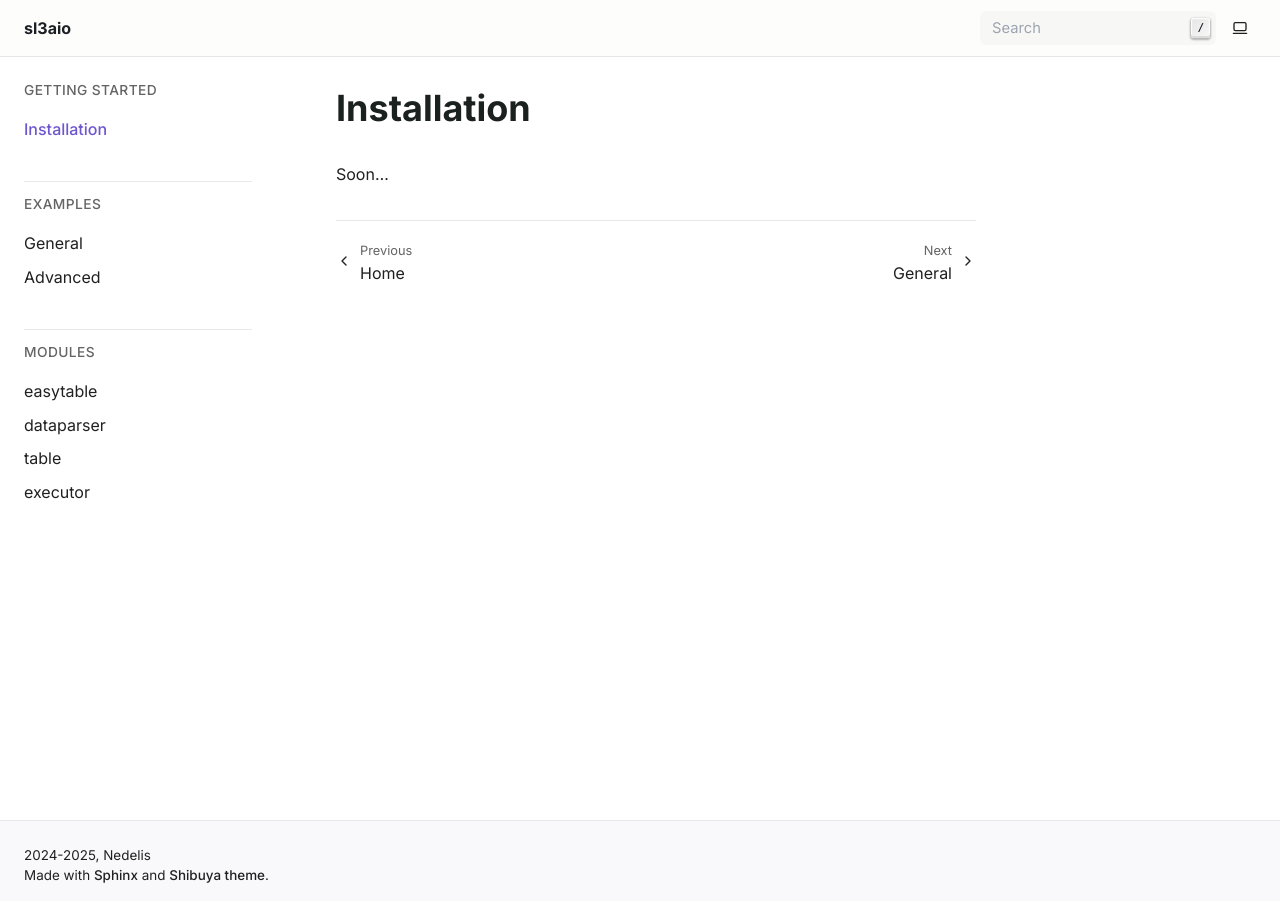
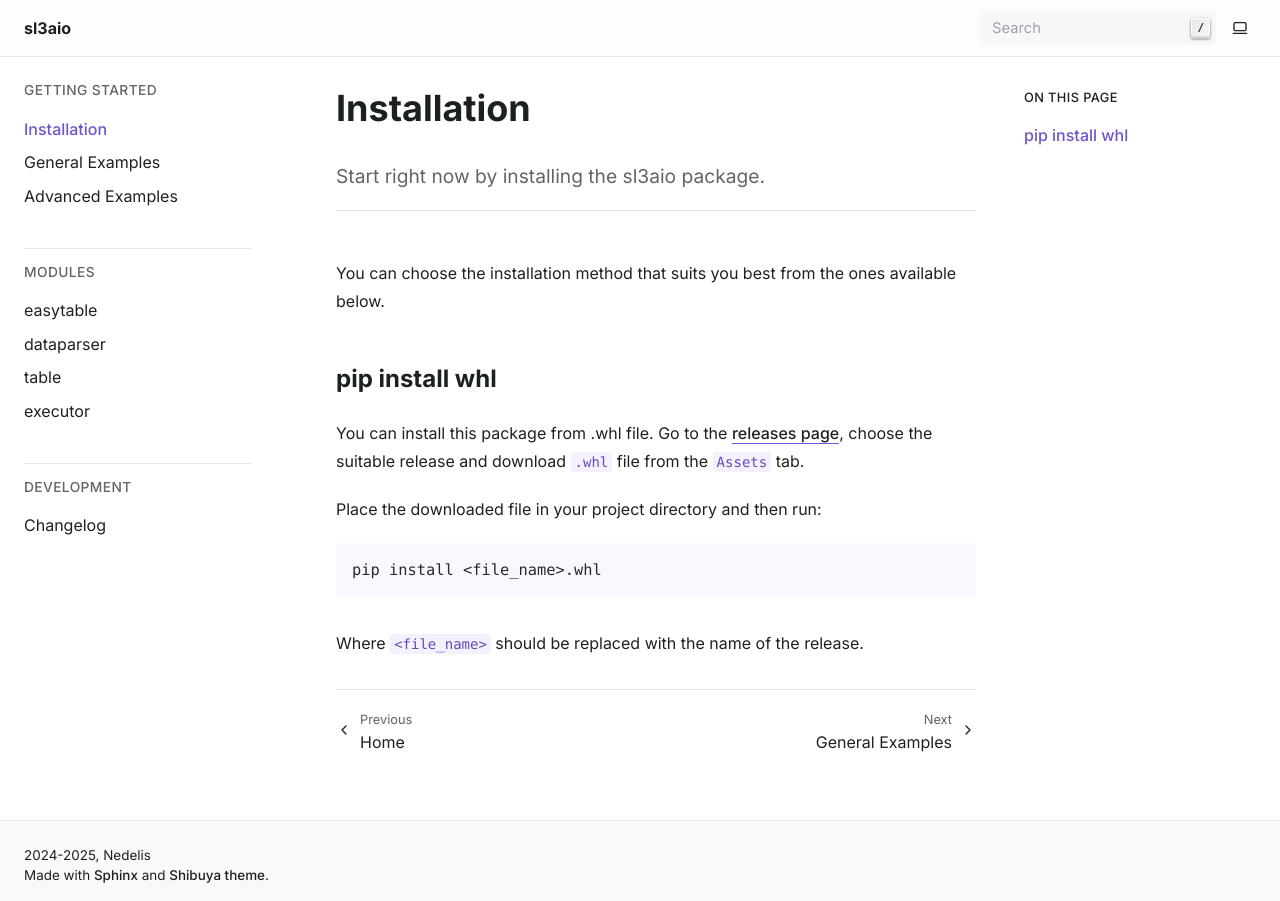
Before and after one commit to Nedelis/sl3aio, a Sphinx documentation site: the page built from docs/source/installation.rst, in a window 1280 px wide. Built offline with Sphinx 7.4.7, drawn with Linux system fonts in a browser that asks for light colours.

Commit message:
added changelog page; made index.rst lead; added installation option

```diff
--- a/docs/source/examples/advanced.rst
+++ b/docs/source/examples/advanced.rst
@@ -1,4 +1,4 @@
-Advanced
-========
+Advanced Examples
+=================
 
 Soon...
--- a/docs/source/examples/general.rst
+++ b/docs/source/examples/general.rst
@@ -1,4 +1,4 @@
-General
-=======
+General Examples
+================
 
 Soon... (you can find them in modules for now)
--- a/docs/source/installation.rst
+++ b/docs/source/installation.rst
@@ -1,4 +1,23 @@
 Installation
 ============
 
-Soon...
+.. rst-class:: lead
+
+    Start right now by installing the sl3aio package.
+
+----
+
+You can choose the installation method that suits you best from the ones available below.
+
+pip install whl
+---------------
+You can install this package from .whl file. Go to the `releases page <https://github.com/Nedelis/sl3aio/releases>`_,
+choose the suitable release and download ``.whl`` file from the ``Assets`` tab.
+
+Place the downloaded file in your project directory and then run:
+
+.. code-blocK:: shell
+
+    pip install <file_name>.whl
+
+Where ``<file_name>`` should be replaced with the name of the release.
```
Also changed, not shown: docs/source/changelog.rst (added, +13 -0 lines), docs/source/index.rst (+21 -7 lines).
